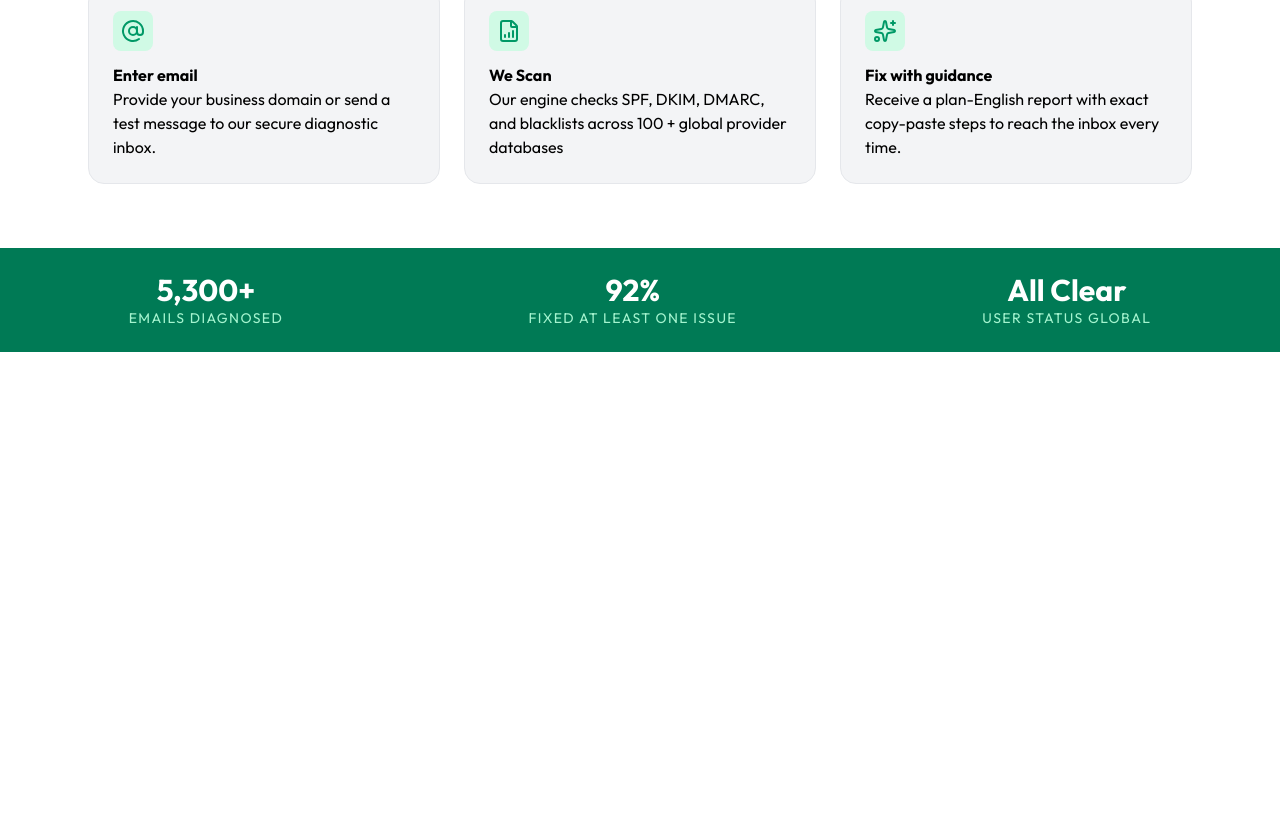
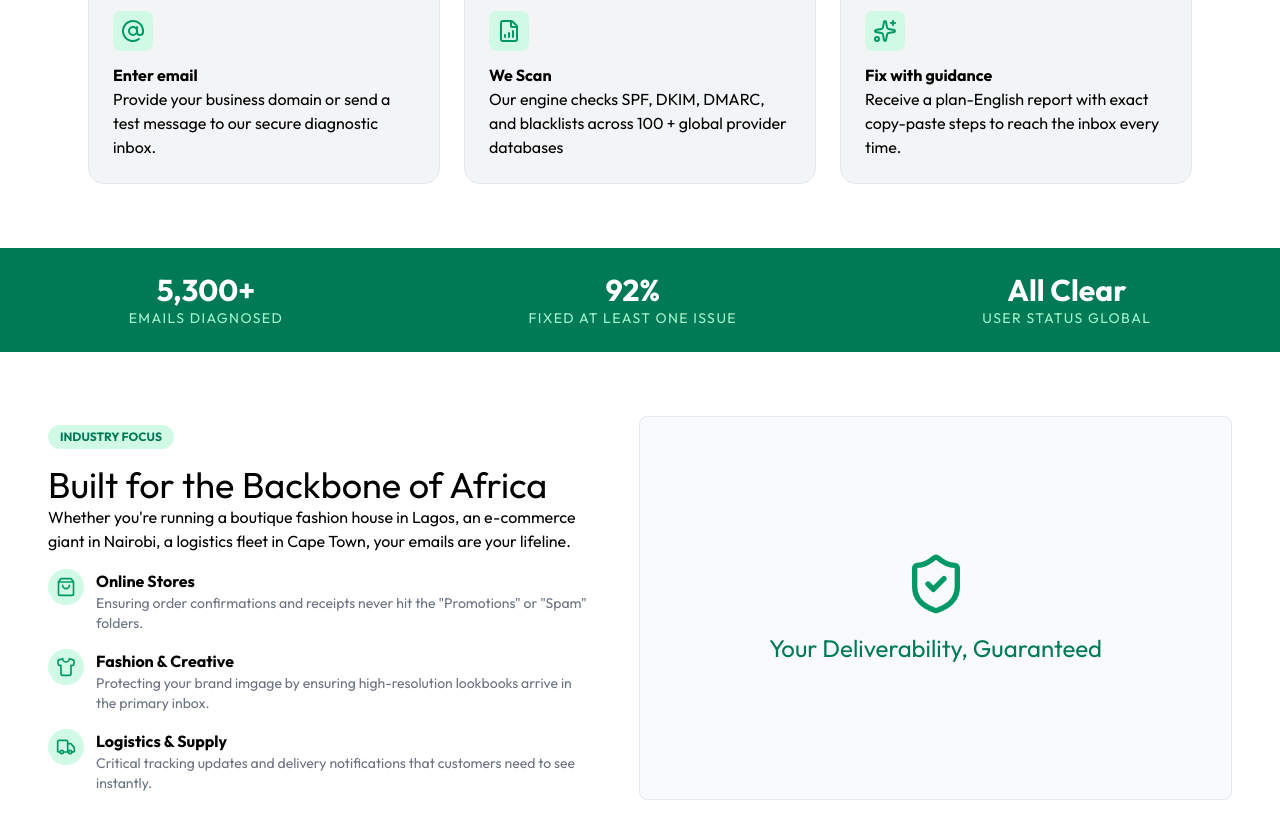
Before and after one commit to I-am-Tofunmi/MailGuard, a React (Vite) app in the folder client/: page / in a window 1280 px wide. Shown: the part 677-1515 px from the top of the page. Before the commit the page ends 1029 px from the top, so only its background shows below. Built offline with nearby package versions, Linux system fonts and the light colour scheme.

Commit message:
feat: add AfricaSection component with two-column layout

```diff
--- /dev/null
+++ b/client/src/components/AfricaSection.jsx
@@ -0,0 +1,47 @@
+import { ShoppingBag, Shirt, Truck, ShieldCheck } from "lucide-react";
+function AfricaSection() {
+    return <section className="py-16 px-12">
+        <div className="flex gap-12 items-center">
+            <div className="flex-1">
+                <p className="inline-block bg-emerald-100 text-emerald-700 text-xs font-bold px-3 py-1 rounded-full mb-4">INDUSTRY FOCUS</p>
+                <h3 className="text-4xl">Built for the Backbone of Africa</h3>
+                <p>Whether you're running a boutique fashion house in Lagos, an e-commerce giant in Nairobi, a logistics fleet in Cape Town, your emails are your lifeline.</p>
+                <div className="flex items-start gap-3 mt-4">
+                    <div className="bg-emerald-100 rounded-full p-2 flex-shrink-0">
+                        <ShoppingBag className="w-5 h-5 text-emerald-600" />
+                    </div>
+                    <div>
+                        <h3 className="text-base font-bold">Online Stores</h3>
+                        <p className="text-gray-500 text-sm">Ensuring order confirmations and receipts never hit the "Promotions" or "Spam" folders.</p>
+                    </div>
+                </div>
+                <div className="flex items-start gap-3 mt-4">
+                    <div className="bg-emerald-100 rounded-full p-2 flex-shrink-0">
+                        <Shirt className="w-5 h-5 text-emerald-600" />
+                    </div>
+                    <div>
+                        <h3 className="text-base font-bold">Fashion & Creative</h3>
+                        <p className="text-gray-500 text-sm">Protecting your brand imgage by ensuring high-resolution lookbooks arrive in the primary inbox.</p>
+                    </div>
+                </div>
+                <div className="flex items-start gap-3 mt-4">
+                    <div className="bg-emerald-100 rounded-full p-2 flex-shrink-0">
+                        <Truck className="w-5 h-5 text-emerald-600" />
+                    </div>
+                    <div>
+                        <h3 className="text-base font-bold">Logistics & Supply</h3>
+                        <p className="text-gray-500 text-sm">Critical tracking updates and delivery notifications that customers need to see instantly.</p>
+                    </div>
+                </div>
+            </div>
+
+            <div className="flex-1 bg-gray-50 border border-gray-200 rounded-lg p-6 h-96 flex flex-col justify-center items-center">
+                <ShieldCheck className="w-16 h-16 text-emerald-600 mb-4" />
+                <h3 className="text-2xl text-emerald-700">Your Deliverability, Guaranteed</h3>
+            </div>
+        </div>
+
+    </section>
+}
+
+export default AfricaSection;
--- a/client/src/pages/LandingPage.jsx
+++ b/client/src/pages/LandingPage.jsx
@@ -2,6 +2,7 @@ import Navbar from "../components/Navbar";
 import HeroSection from "../components/HeroSection";
 import HowItWorksSection from "../components/HowItWorksSection";
 import StatsBanner from "../components/StatsBanner";
+import AfricaSection from "../components/AfricaSection";
 function LandingPage() {
     return (
         <div>
@@ -9,6 +10,7 @@ function LandingPage() {
             <HeroSection />
             <HowItWorksSection />
             <StatsBanner />
+            <AfricaSection />
         </div>
     )
 }
```
Also changed, not shown: 1 other file (tests, documents, lock files or other folders).
